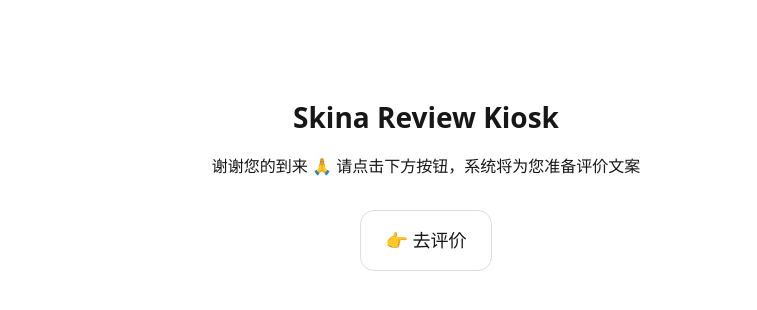
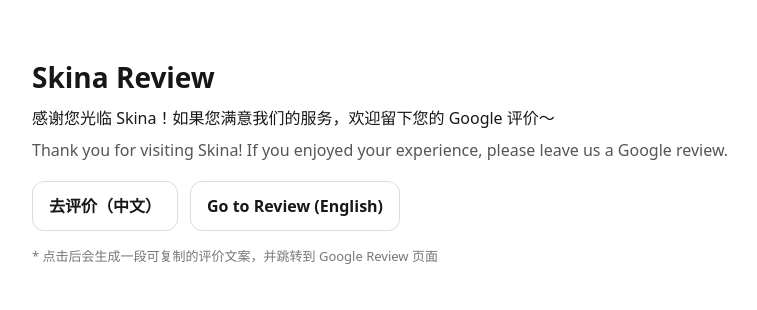
Before and after one commit to KarenKarenWang/skina-review-kiosk-v2, a Next.js app: page / in a window 1280 px wide. Shown: the top 310 px of the page, without its empty margins (214-971 px from the left). Built offline with nearby package versions, Linux system fonts and the light colour scheme.

Commit message:
update: bilingual customer entry and language-based reviews

```diff
--- a/app/page.tsx
+++ b/app/page.tsx
@@ -1,37 +1,53 @@
+// app/page.tsx
+export const dynamic = "force-dynamic";
+
 export default function HomePage() {
   return (
-    <main
+    <main style={{ maxWidth: 820, margin: "40px auto", padding: 16, fontFamily: "system-ui" }}>
+      <h1 style={{ fontSize: 28, fontWeight: 800, marginBottom: 8 }}>Skina Review</h1>
+
+      <div style={{ lineHeight: 1.6 }}>
+        <p style={{ margin: 0 }}>
+          感谢您光临 Skina！如果您满意我们的服务，欢迎留下您的 Google 评价～
+        </p>
+        <p style={{ margin: "6px 0 0 0", color: "#555" }}>
+          Thank you for visiting Skina! If you enjoyed your experience, please leave us a Google review.
+        </p>
+      </div>
+
+      <div style={{ display: "flex", gap: 12, marginTop: 18, flexWrap: "wrap" }}>
+        <a
+          href="/r?lang=zh"
           style={{
-        maxWidth: 600,
-        margin: "80px auto",
-        padding: 16,
-        textAlign: "center",
-        fontFamily: "system-ui",
+            display: "inline-block",
+            padding: "12px 16px",
+            borderRadius: 12,
+            border: "1px solid #ddd",
+            textDecoration: "none",
+            fontWeight: 700,
           }}
         >
-      <h1 style={{ fontSize: 28, fontWeight: 700 }}>
-        Skina Review Kiosk
-      </h1>
-
-      <p style={{ marginTop: 16, fontSize: 16 }}>
-        谢谢您的到来 🙏
-        请点击下方按钮，系统将为您准备评价文案
-      </p>
+          去评价（中文）
+        </a>
 
         <a
-        href="/r"
+          href="/r?lang=en"
           style={{
             display: "inline-block",
-          marginTop: 32,
-          padding: "16px 24px",
-          borderRadius: 14,
+            padding: "12px 16px",
+            borderRadius: 12,
             border: "1px solid #ddd",
-          fontSize: 18,
             textDecoration: "none",
+            fontWeight: 700,
           }}
         >
-        👉 去评价
+          Go to Review (English)
         </a>
+      </div>
+
+      <p style={{ marginTop: 16, color: "#777", fontSize: 13 }}>
+        * 点击后会生成一段可复制的评价文案，并跳转到 Google Review 页面
+      </p>
     </main>
   );
 }
--- a/app/r/page.tsx
+++ b/app/r/page.tsx
@@ -1,47 +1,112 @@
+// app/r/page.tsx
+export const dynamic = "force-dynamic";
+
 import { getRedis, KEY_UNUSED, KEY_USED } from "@/lib/redis";
 import { getGoogleReviewUrl } from "@/lib/auth";
-
-export const dynamic = "force-dynamic";
 
 function pickOne<T>(arr: T[]) {
   return arr[Math.floor(Math.random() * arr.length)];
 }
 
-export default async function KioskPage() {
+function hasChinese(s: string) {
+  return /[\u4e00-\u9fff]/.test(s);
+}
+
+export default async function KioskPage({
+  searchParams,
+}: {
+  searchParams?: { lang?: string };
+}) {
+  const lang = (searchParams?.lang || "zh").toLowerCase(); // zh | en
   const redis = getRedis();
   const reviewUrl = getGoogleReviewUrl();
 
-  // 从 unused 随机拿一个
-  const all = (await redis.smembers(KEY_UNUSED)) as string[] | null;
-  const line = all && all.length ? pickOne(all) : "服务很好，环境干净，体验很专业！";
+  const all = ((await redis.smembers(KEY_UNUSED)) as string[]) || [];
 
-  // 标记使用（可选）
-  if (all && all.length) {
+  // 1) 先按语言过滤
+  let candidates =
+    lang === "en" ? all.filter((x) => !hasChinese(x)) : all.filter((x) => hasChinese(x));
+
+  // 2) 如果该语言池为空：兜底（避免空白）
+  const fallbackZh = "服务很好，环境干净，体验很专业！";
+  const fallbackEn = "Great service, clean environment, and very professional staff!";
+
+  const line = candidates.length ? pickOne(candidates) : (lang === "en" ? fallbackEn : fallbackZh);
+
+  // 3) 只有当这个 line 是从 Redis 抽出来的，才标记为 used
+  if (candidates.length) {
     await redis.srem(KEY_UNUSED, line);
     await redis.sadd(KEY_USED, line);
   }
 
   return (
     <main style={{ maxWidth: 820, margin: "40px auto", padding: 16, fontFamily: "system-ui" }}>
-      <h1 style={{ fontSize: 28, fontWeight: 700 }}>Skina Review Helper</h1>
-      <p style={{ marginTop: 10 }}>复制下面这段评价 → 打开 Google Review 粘贴提交：</p>
+      <h1 style={{ fontSize: 26, fontWeight: 800 }}>Skina Review Helper</h1>
 
-      <pre style={{ marginTop: 12, padding: 12, background: "#f6f6f6", borderRadius: 12, whiteSpace: "pre-wrap" }}>
+      <p style={{ marginTop: 10 }}>
+        {lang === "en"
+          ? "Tap to copy the review text, then open Google Review."
+          : "点击复制评价文案，然后打开 Google Review 粘贴提交。"}
+      </p>
+
+      <pre
+        style={{
+          marginTop: 12,
+          padding: 14,
+          background: "#f6f6f6",
+          borderRadius: 12,
+          whiteSpace: "pre-wrap",
+          fontSize: 16,
+        }}
+      >
         {line}
       </pre>
 
-      {reviewUrl ? (
-        <a
-          href={reviewUrl}
-          style={{ display: "inline-block", marginTop: 12, padding: "10px 14px", borderRadius: 10, border: "1px solid #ddd" }}
+      <div style={{ display: "flex", gap: 12, marginTop: 12, flexWrap: "wrap" }}>
+        <button
+          onClick={async () => {
+            await navigator.clipboard.writeText(line);
+            alert(lang === "en" ? "Copied!" : "已复制！");
+          }}
+          style={{
+            padding: "10px 14px",
+            borderRadius: 10,
+            border: "1px solid #ddd",
+            cursor: "pointer",
+            fontWeight: 700,
+          }}
         >
-          Open Google Review
+          {lang === "en" ? "Copy" : "复制"}
+        </button>
+
+        {reviewUrl ? (
+          <a
+            href={reviewUrl}
+            target="_blank"
+            rel="noreferrer"
+            style={{
+              display: "inline-block",
+              padding: "10px 14px",
+              borderRadius: 10,
+              border: "1px solid #ddd",
+              textDecoration: "none",
+              fontWeight: 700,
+            }}
+          >
+            {lang === "en" ? "Open Google Review" : "打开 Google 评价"}
+          </a>
+        ) : (
+          <span style={{ color: "crimson" }}>
+            {lang === "en" ? "GOOGLE_REVIEW_URL not set" : "GOOGLE_REVIEW_URL 未设置"}
+          </span>
+        )}
+      </div>
+
+      <div style={{ marginTop: 16 }}>
+        <a href="/" style={{ color: "#555" }}>
+          ← {lang === "en" ? "Back" : "返回"}
         </a>
-      ) : (
-        <p style={{ marginTop: 12, color: "crimson" }}>
-          GOOGLE_REVIEW_URL 没设置
-        </p>
-      )}
+      </div>
     </main>
   );
 }
```
Also changed, not shown: skina-review-qr.png (added). Lines whose indentation alone changed are shown as unchanged.
